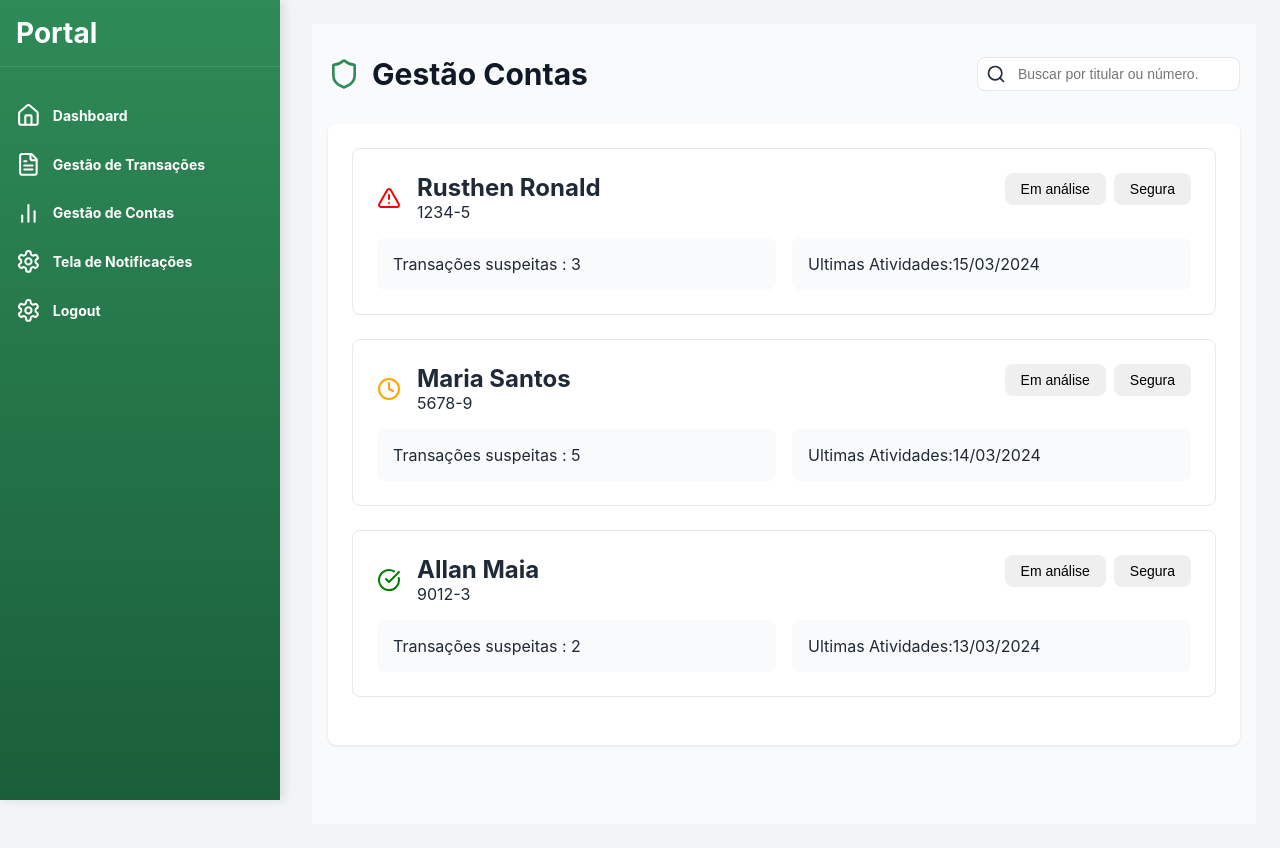
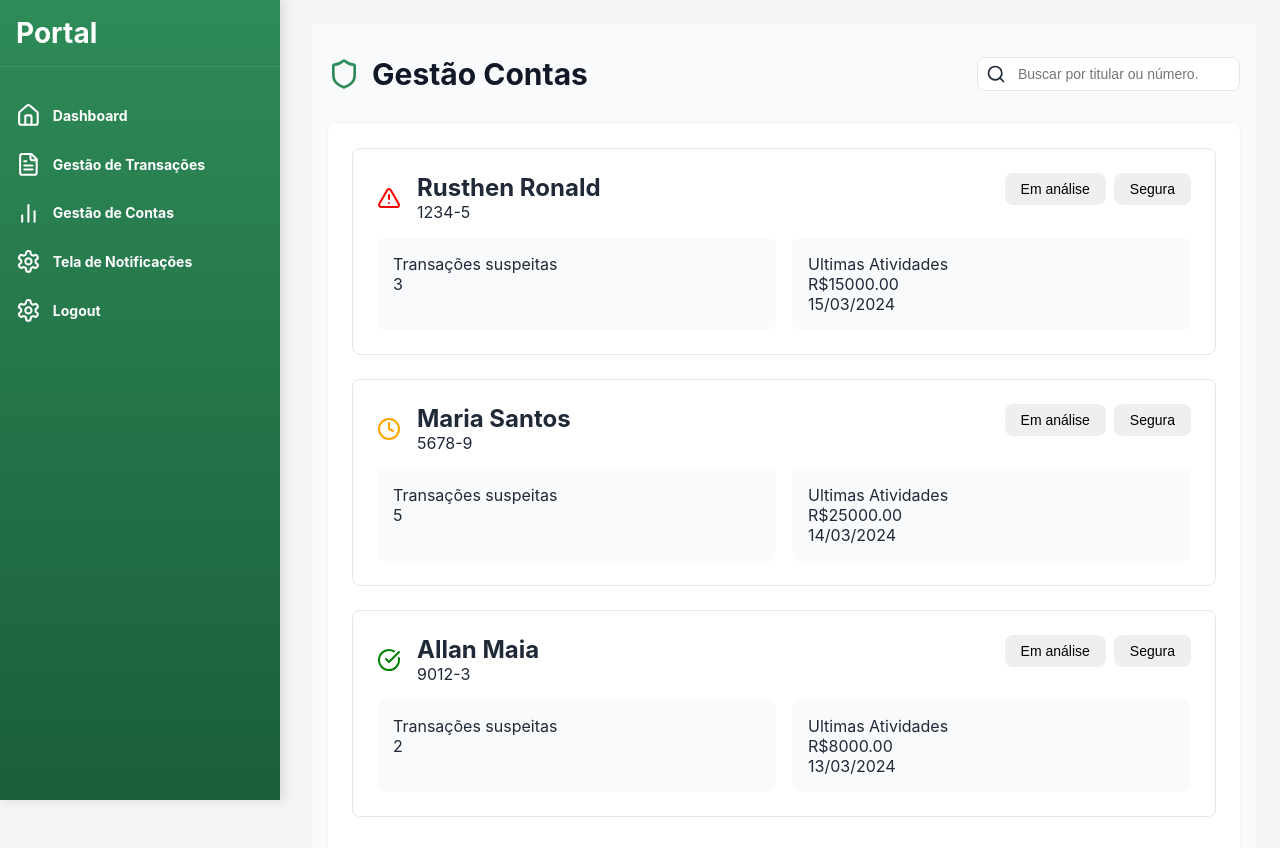
Before and after one commit to RusthenRonald2006/Portal-de-analise-em-anomalias-transacionais, a React (Create React App) app in the folder detec-anomalias/: page /gestaocontas in a window 1280 px wide. Built offline with nearby package versions, Linux system fonts and the light colour scheme; the HTML template or start-up script is replaced by a standard one.

Commit message:
organizando valores em colunas

```diff
--- a/detec-anomalias/src/components/Pages/GestaoContas.js
+++ b/detec-anomalias/src/components/Pages/GestaoContas.js
@@ -103,12 +103,13 @@ function GestaoContas(){
 
                                 <div className={styles.accounts_details}>
                                     <div className={styles.details_box}>
-                                        <p>Transações suspeitas : {contas.transacoesSuspeitas}</p>
+                                        <p>Transações suspeitas</p>
+                                        <p>{contas.transacoesSuspeitas}</p>
                                     </div>
                                     <div className={styles.details_box}>
-                                        <p>Ultimas Atividades:
-                                            {new Date(contas.ultimaAtividade.data).toLocaleDateString("pt-br")}
-                                        </p>
+                                        <p>Ultimas Atividades</p>
+                                        <p>R${contas.ultimaAtividade.valor.toFixed(2)}</p>
+                                        <p>{new Date(contas.ultimaAtividade.data).toLocaleDateString("pt-br")}</p>
                                     </div>
                                 </div>
                             </div>
```
